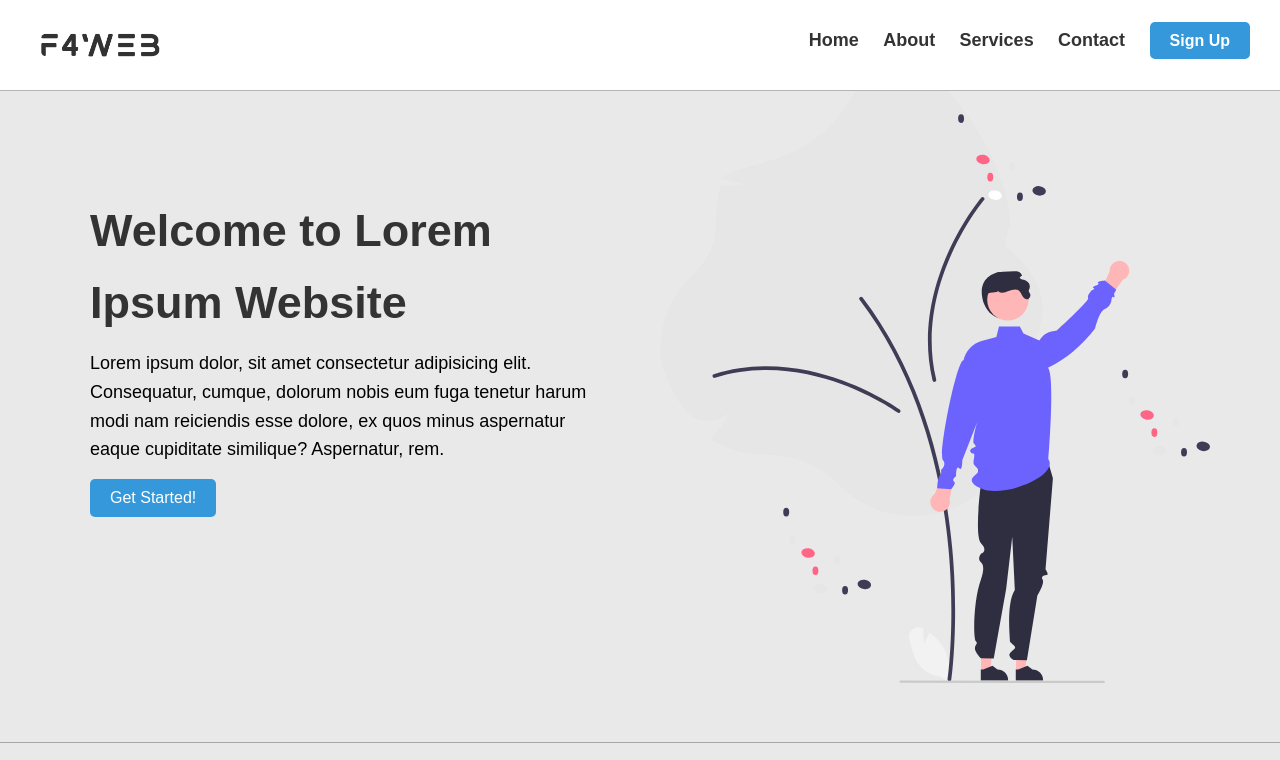
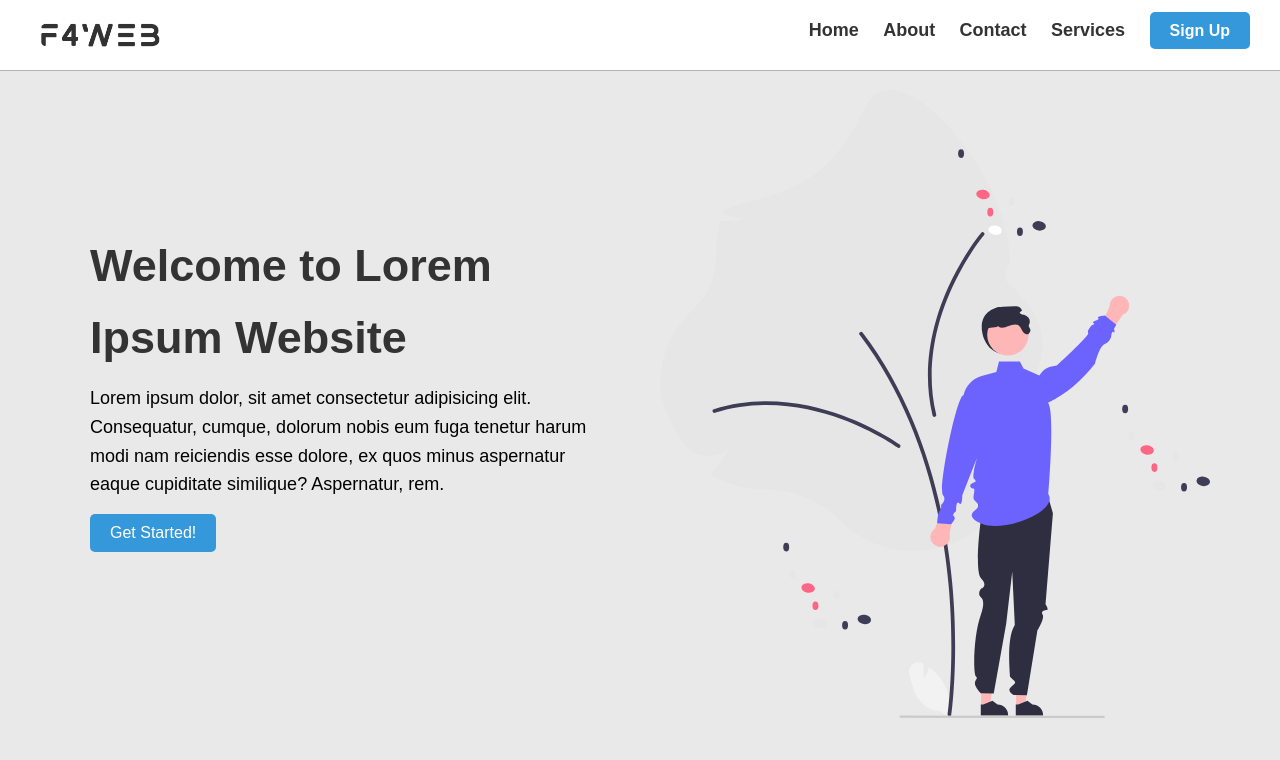
Before and after one commit to LuigiCarl/Group-F4, a plain HTML site: page index.html in a window 1280 px wide. Shown: the top 760 px of the page. Drawn offline with Linux system fonts and the light colour scheme.

Commit message:
some adjustment when navigating

```diff
--- a/index.html
+++ b/index.html
@@ -23,8 +23,9 @@
     <nav class="nav">
       <a href="#home">Home</a>
       <a href="#about">About</a>
+      <a href="#contact">Contact</a>
       <a href="#services">Services</a>
-      <a href="#contact">Contact</a>
+
       <a href="#signup" class="btn">Sign Up</a>
       <span class="burger">&#9776</span>
     </nav>
--- a/style.css
+++ b/style.css
@@ -14,7 +14,7 @@ header {
   justify-content: space-between;
   padding: 10px 20px;
   align-items: center;
-  height: 60px;
+  height: 40px;
   padding-bottom: 20px;
   border-bottom: #3333335d solid 1px;
   background: #fff;
@@ -43,6 +43,13 @@ nav a {
   color: #333;
   font-weight: bold;
   font-size: 18px;
+  transition: color 0.3s ease;
+  padding-bottom: 25px;
+  align-items: center;
+  justify-content: center;
+  height: 50px;
+  cursor: pointer;
+
 }
 nav a:hover {
   transition-delay: 0.1s ease;
@@ -92,11 +99,13 @@ nav a:hover {
 }
 /* reusable css for all sections */
 .container {
-  max-width: 2000px;
+  height: auto;
+  max-width: 100%;
   margin: 0 auto;
   padding: 20px;
   border-bottom: #3333335d solid 1px;
   background-color: #e9e9e9;
+  padding-top: 55px;
 }
 
 .content {
@@ -146,9 +155,17 @@ img {
 }
 /* another media */
 @media (max-width: 768px) {
+  h2 {
+  font-size: 30px;
+  margin-bottom: 10px;
+  color: #333;
+
+}
   .content {
     flex-direction: column;
     text-align: center;
+    padding-top: 50px;
+    margin: 0;
   }
   .about .content{
     flex-direction: column;
@@ -165,6 +182,8 @@ img {
     align-items: center;
     gap: 10px;
     cursor: pointer;
+    padding: 0;
+    margin: 0;
   }
 }
 /* service */
```
